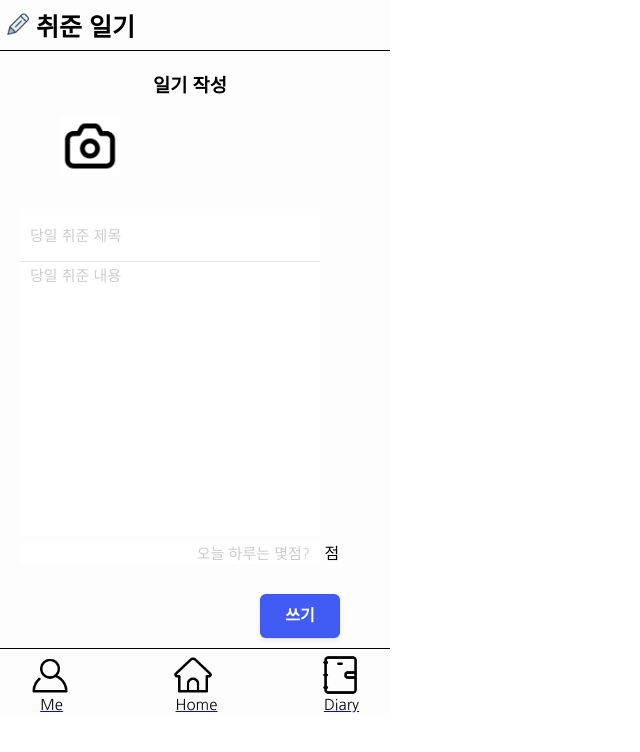
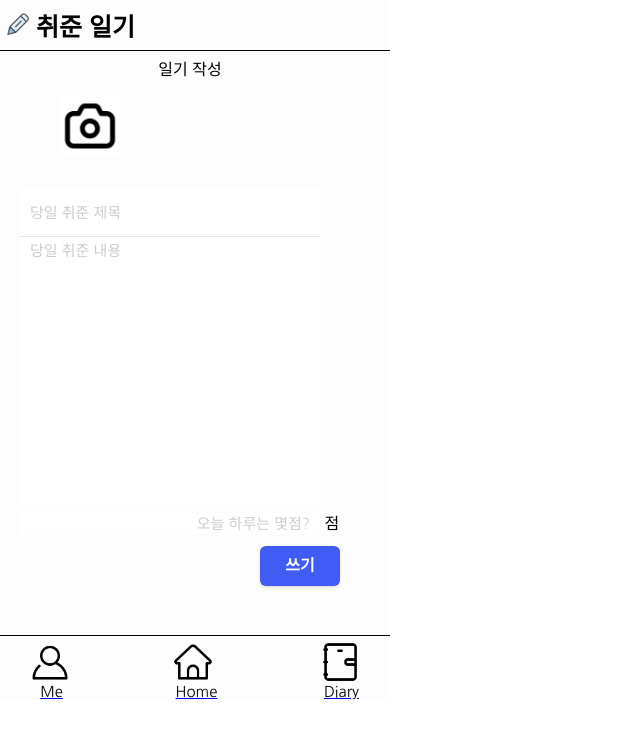
Before and after one commit to beombeom1119/Between_Job, a React (Create React App) app in the folder diary_front/: page /create in a window 1280 px wide. Shown: the top 752 px of the page, without its empty margins (0-640 px from the left). Built offline with nearby package versions, Linux system fonts and the light colour scheme; a web font is replaced by a local one.

Commit message:
margin 해결

```diff
--- a/diary_front/src/App.css
+++ b/diary_front/src/App.css
@@ -38,6 +38,11 @@
   border-top: 0.8px solid black;
 }
 
+.Container
+{
+  height:584px;
+}
+
 .Footer .bottomNav
 {
   text-align: center;
@@ -60,16 +65,17 @@
   background-color: #f6f6f6;
 }
 
-
 .Content
 {
   width : 380px;
-  height : 649px;
+  height : 644px;
   background-color: #FDFDFD;
 }
 
-.CreateForm h3
+.CreateForm p
 {
+  margin-top: 0px;
+  padding-top: 5px;
   text-align: center;
 }
 
@@ -90,6 +96,7 @@ textarea::placeholder,input::placeholder {
 
 .CreateForm
 {
+  height: 485px;
   padding-right: 20px;
   padding-left: 20px;
 }
@@ -107,20 +114,21 @@ textarea::placeholder,input::placeholder {
 {
   border: none;
   border-bottom: 1px solid rgb(231, 231, 231);
-  height: 50px;
+  height: 45px;
   font-size: 15px;
 }
 
 .CreateForm #content
 {
   border: none;
-  height: 270px;
+  height: 265px;
   font-size: 15px;
 }
 
 .btnSave {
   margin-top: 10px;
   margin-bottom: 10px;
+  height: 40px;
   appearance: button;
   backface-visibility: hidden;
   background-color: #405cf5;
@@ -132,11 +140,9 @@ textarea::placeholder,input::placeholder {
   font-weight: bold;
   cursor: pointer;
   font-size: 100%;
-  height: 44px;
   line-height: 1.15;
   outline: none;
   overflow: hidden;
-  padding: 0 25px;
   position: relative;
   text-align: center;
   text-transform: none;
--- a/diary_front/src/components/Create.js
+++ b/diary_front/src/components/Create.js
@@ -67,13 +67,11 @@ const encodeFileToBase64 = (fileBlob) => {
 
 
   return (
-      <>
+      <div className='Container'>
       <form className='CreateForm'>
-        <h3>일기 작성</h3>
-
-        {/* 사진 관련 */}
+        <p>일기 작성</p>
         <div className="preview" style={{paddingLeft:"40px"}}>
-          {imageSrc && <img id="preview_img" src={imageSrc} alt="preview-img" style={{ marginBottom: "20px", width: "60px", height: "60px", textAlign: "center" }} />}
+          {imageSrc && <img id="preview_img" src={imageSrc} alt="preview-img" style={{ width: "60px", height: "60px", textAlign: "center" }} />}
         </div>
         <div className="filebox" style={{paddingLeft:"40px"}}> <label htmlFor="ex_file" >{ isUpload&&<img src={Camera} style={{width:"60px", height:"60px" ,backgroundColor:"#ffffff"}}/>}</label> <input type="file" id="ex_file" style={{visibility:"hidden"}}
           onChange={(e) => { encodeFileToBase64(e.target.files[0]); setIsUpload(false) }} /> </div>
@@ -87,7 +85,7 @@ const encodeFileToBase64 = (fileBlob) => {
       <div style={{ textAlign: "right", marginRight: "40px"}}>
      <Button className="btnSave" onClick={() => {createDiaryForm(); window.location.href="/"}} >쓰기</Button>
       </div>
-    </>
+    </div>
 
   )
 }
--- a/diary_front/src/components/Home.js
+++ b/diary_front/src/components/Home.js
@@ -2,7 +2,11 @@ import React from 'react'
 
 const Home = () => {
   return (
-    <div className='CreateForm'>Home</div>
+    <div className='Container'>
+
+    hello
+
+    </div>
   )
 }
 
--- a/diary_front/src/components/layouts/Content.js
+++ b/diary_front/src/components/layouts/Content.js
@@ -4,6 +4,7 @@ import Create from '../Create'
 import Home from '../Home'
 import Footer from './Footer'
 import Header from './Header'
+import MyPage from './MyPage'
 
 
 const Content = () => {
@@ -12,9 +13,10 @@ const Content = () => {
     <BrowserRouter>
     <Header></Header>
     <Routes>
-    <Route exact path="/" element={<Home></Home>}/>
+    <Route exact path="/" element={<Home></Home>} />
     {/* <Route path="/mypage" element= {<MyPage></MyPage>}></Route> */}
     <Route path="/create" element= {<Create></Create>}/>
+    <Route path="/mypage" element= {<MyPage></MyPage>}/>
     </Routes>
     <Footer></Footer>
     </BrowserRouter>
--- /dev/null
+++ b/diary_front/src/components/layouts/MyPage.js
@@ -0,0 +1,9 @@
+import React from 'react'
+
+const MyPage = () => {
+  return (
+    <div className='Container'>MyPage</div>
+  )
+}
+
+export default MyPage
```
Also changed, not shown: 1 other file (tests, documents, lock files or other folders).
